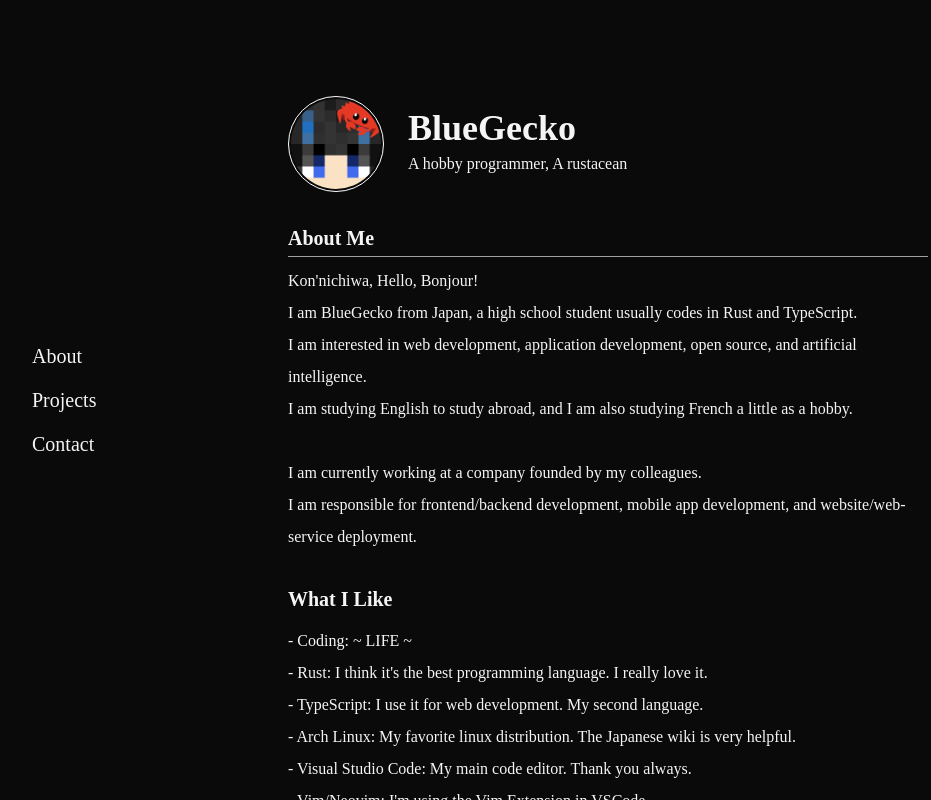
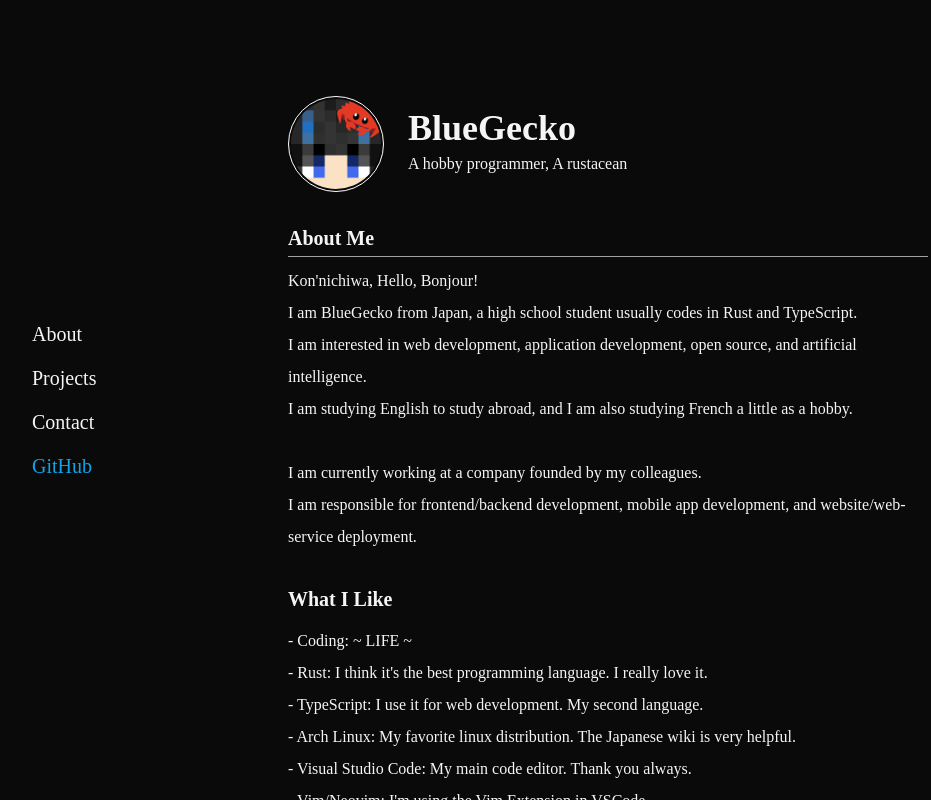
Before and after one commit to BlueGeckoJP/bluegecko-homepage, a SvelteKit app: page / in a window 1280 px wide. Shown: the whole page, without its empty margins (32-963 px from the left). Built offline with nearby package versions, Linux system fonts and the light colour scheme; a web font is replaced by a local one.

Commit message:
feat: add GitHub link to navigation

```diff
--- a/src/routes/+page.svelte
+++ b/src/routes/+page.svelte
@@ -6,6 +6,7 @@
 	<a href="#about">About</a>
 	<a href="#projects">Projects</a>
 	<a href="#contact">Contact</a>
+	<a href="https://github.com/BlueGeckoJP" class="text-accent hover:border-b">GitHub</a>
 </nav>
 
 <main
```
